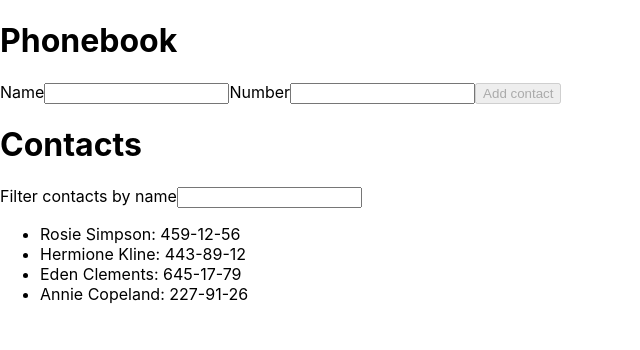
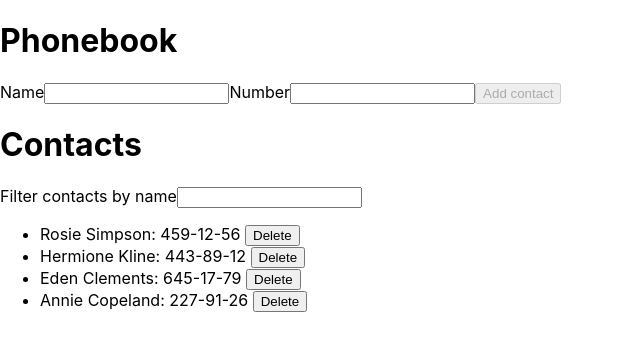
Before and after one commit to lotos4u/react-hw-02-phonebook, a React (Create React App) app: page / in a window 1280 px wide. Shown: the top 350 px of the page, without its empty margins (0-640 px from the left). Built offline with nearby package versions, Linux system fonts and the light colour scheme.

Commit message:
Refactor

```diff
--- a/src/App.js
+++ b/src/App.js
@@ -16,13 +16,22 @@ class App extends Component {
     };
 
     handleSubmit = (contact) => {
-        const newContacts = this.state.contacts;
-        newContacts.push(contact);
+        const existing = this.state.contacts.find(c => c.name.toLowerCase() === contact.name.toLowerCase());
+        if (existing) {
+            alert(`${contact.name} is already in contacts`);
+            return;
+        }
         this.setState({
             ...this.state,
-            contacts: newContacts,
+            contacts: [...this.state.contacts, contact],
         });
     };
+    handleDelete = (id) => {
+        this.setState({
+            ...this.state,
+            contacts: this.state.contacts.filter(c => c.id !== id),
+        });
+    }
 
     getFilteredContacts() {
         if (!this.state.filter) {
@@ -44,7 +53,8 @@ class App extends Component {
             <ContactForm onAdd={this.handleSubmit}/>
             <h1>Contacts</h1>
             <FilterForm onFilter={(f) => this.handleFilter(f)}/>
-            <ContactsList contacts={this.getFilteredContacts()}/>
+            <ContactsList onDelete={(id) => this.handleDelete(id)}
+                          contacts={this.getFilteredContacts()}/>
         </>;
     }
 }
--- a/src/components/ContactForm/index.jsx
+++ b/src/components/ContactForm/index.jsx
@@ -30,6 +30,10 @@ class ContactForm extends Component {
             name: this.state.name,
             number: this.state.number,
         });
+        this.setState({
+            name: '',
+            number: '',
+        });
     }
 
     render() {
--- a/src/components/ContactItem/index.jsx
+++ b/src/components/ContactItem/index.jsx
@@ -3,13 +3,15 @@ import PropTypes from "prop-types";
 
 const ContactsItem = (props) => (
     <li>
-        {props.name}: {props.number}
+        {props.name}: {props.number} <button onClick={() => props.onDelete(props.id)}>Delete</button>
     </li>
 )
 
 ContactsItem.propTypes = {
+    id: PropTypes.string.isRequired,
     name: PropTypes.string.isRequired,
     number: PropTypes.string.isRequired,
+    onDelete: PropTypes.func.isRequired,
 }
 
 export default ContactsItem;
--- a/src/components/ContactsList/index.jsx
+++ b/src/components/ContactsList/index.jsx
@@ -13,7 +13,12 @@ class ContactsList extends Component {
             {this.props.contacts.length > 0 &&
             <>
                 <ul>
-                    {this.props.contacts.map(item => <ContactsItem key={item.id} name={item.name} number={item.number}/>)}
+                    {this.props.contacts.map(item => <ContactsItem
+                        onDelete={(id) => this.props.onDelete(id)}
+                        key={item.id}
+                        id={item.id}
+                        name={item.name}
+                        number={item.number}/>)}
                 </ul>
             </>
             }
@@ -22,6 +27,7 @@ class ContactsList extends Component {
 }
 
 ContactsList.propTypes = {
+    onDelete: PropTypes.func.isRequired,
     contacts: PropTypes.arrayOf(PropTypes.shape({
         id: PropTypes.string,
         name: PropTypes.string,
```
